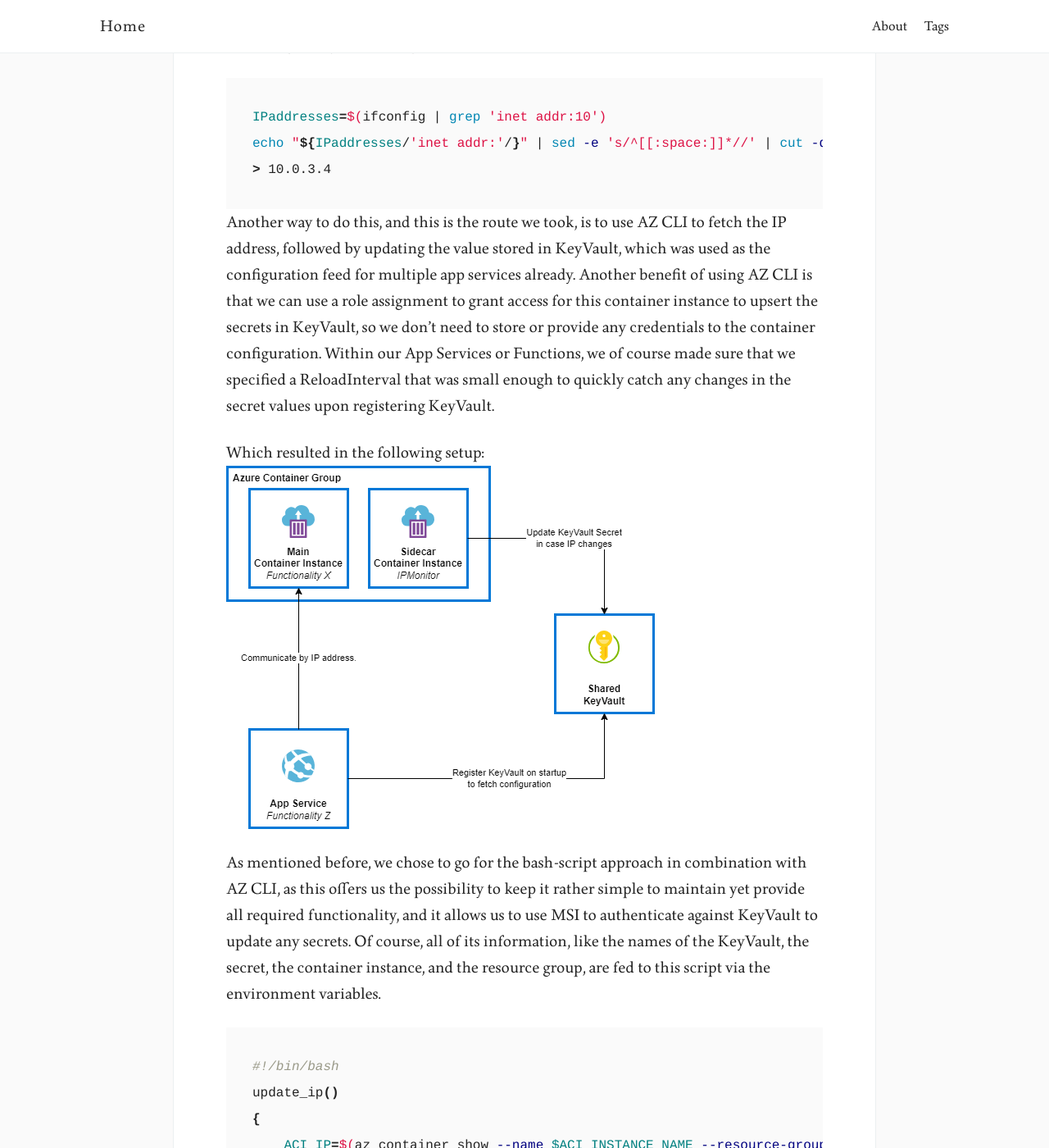
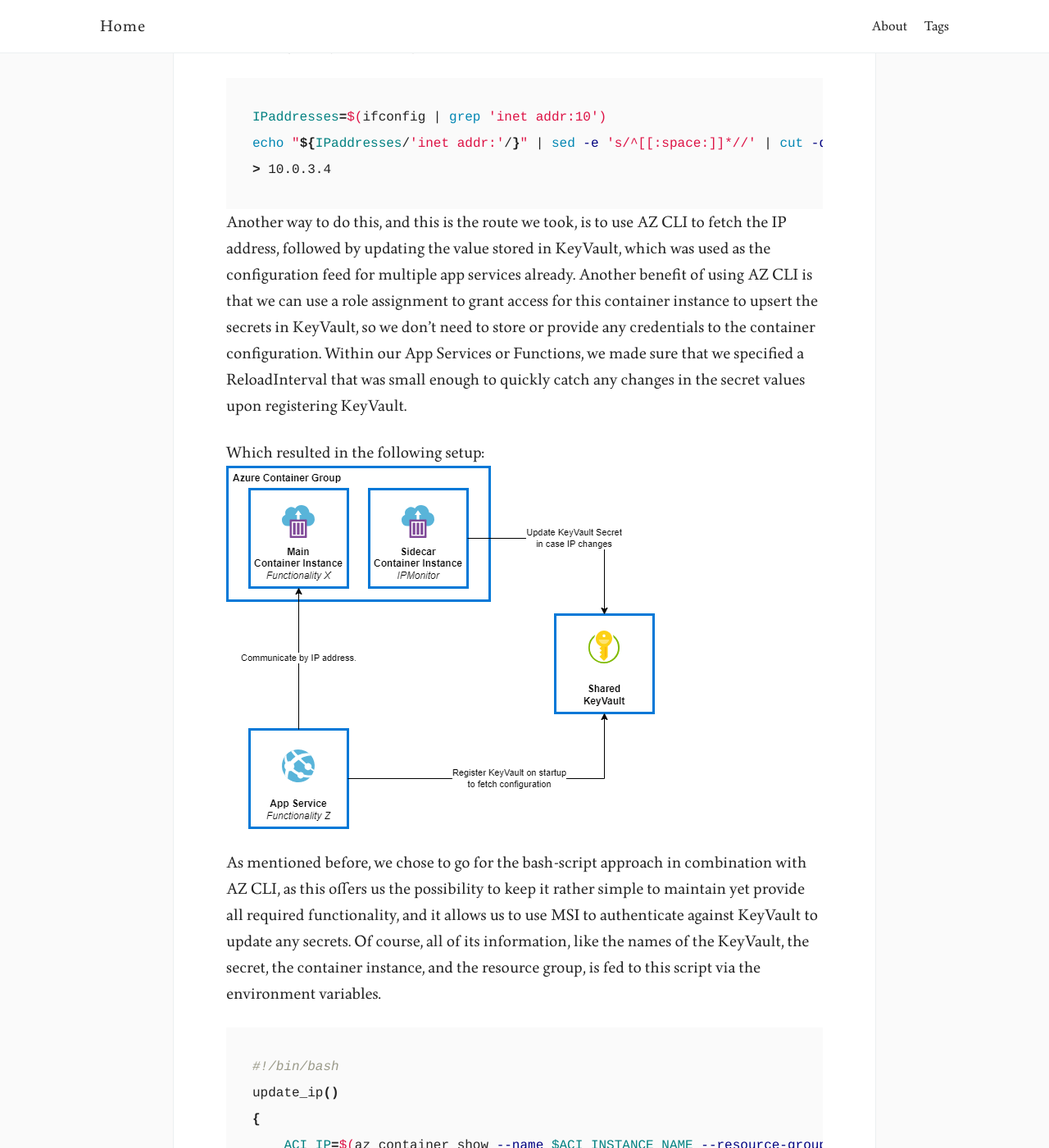
Before and after one commit to mbraekman/mbraekman.github.io, a Jekyll site: the page built from _posts/2024-03-28-ACI IP Monitor.md, in a window 1280 px wide and 1400 px high, scrolled down 3688 px. Shown: the whole window at 82% size. Built offline with Jekyll 4.4.1, drawn with Linux system fonts in a browser that asks for light colours; some of the changed text lies outside the part shown.

````diff
--- a/_posts/2024-03-28-ACI IP Monitor.md
+++ b/_posts/2024-03-28-ACI IP Monitor.md
@@ -54,12 +54,12 @@ echo "${IPaddresses/'inet addr:'/}" | sed -e 's/^[[:space:]]*//' | cut -d' ' -f1
 ```
 
 Another way to do this, and this is the route we took, is to use AZ CLI to fetch the IP address, followed by updating the value stored in KeyVault, which was used as the configuration feed for multiple app services already. Another benefit of using AZ CLI is that we can use a role assignment to grant access for this container instance to upsert the secrets in KeyVault, so we don't need to store or provide any credentials to the container configuration.
-Within our App Services or Functions, we of course made sure that we specified a ReloadInterval that was small enough to quickly catch any changes in the secret values upon registering KeyVault.
+Within our App Services or Functions, we made sure that we specified a ReloadInterval that was small enough to quickly catch any changes in the secret values upon registering KeyVault.
 
 Which resulted in the following setup:
 ![IPMonitor Sidecar](../../../../img/posts/aci-ip-monitor/ContainerInstance-IpMonitor-Sidecar.png)
 
-As mentioned before, we chose to go for the bash-script approach in combination with AZ CLI, as this offers us the possibility to keep it rather simple to maintain yet provide all required functionality, and it allows us to use MSI to authenticate against KeyVault to update any secrets. Of course, all of its information, like the names of the KeyVault, the secret, the container instance, and the resource group, are fed to this script via the environment variables.
+As mentioned before, we chose to go for the bash-script approach in combination with AZ CLI, as this offers us the possibility to keep it rather simple to maintain yet provide all required functionality, and it allows us to use MSI to authenticate against KeyVault to update any secrets. Of course, all of its information, like the names of the KeyVault, the secret, the container instance, and the resource group, is fed to this script via the environment variables.
 ```bash
 #!/bin/bash
 update_ip()
````
Also changed, not shown: other parts of _posts/2024-03-28-ACI IP Monitor.md (+1 -1 lines).
